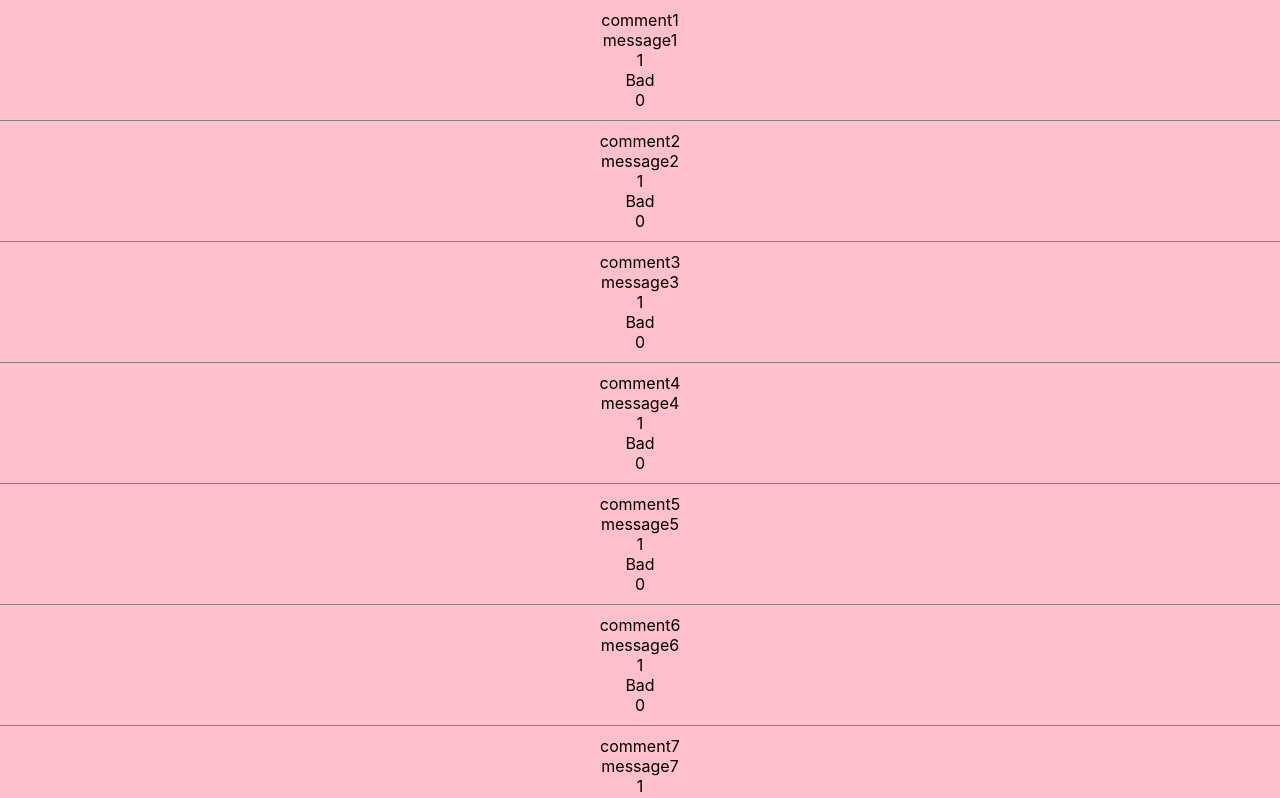
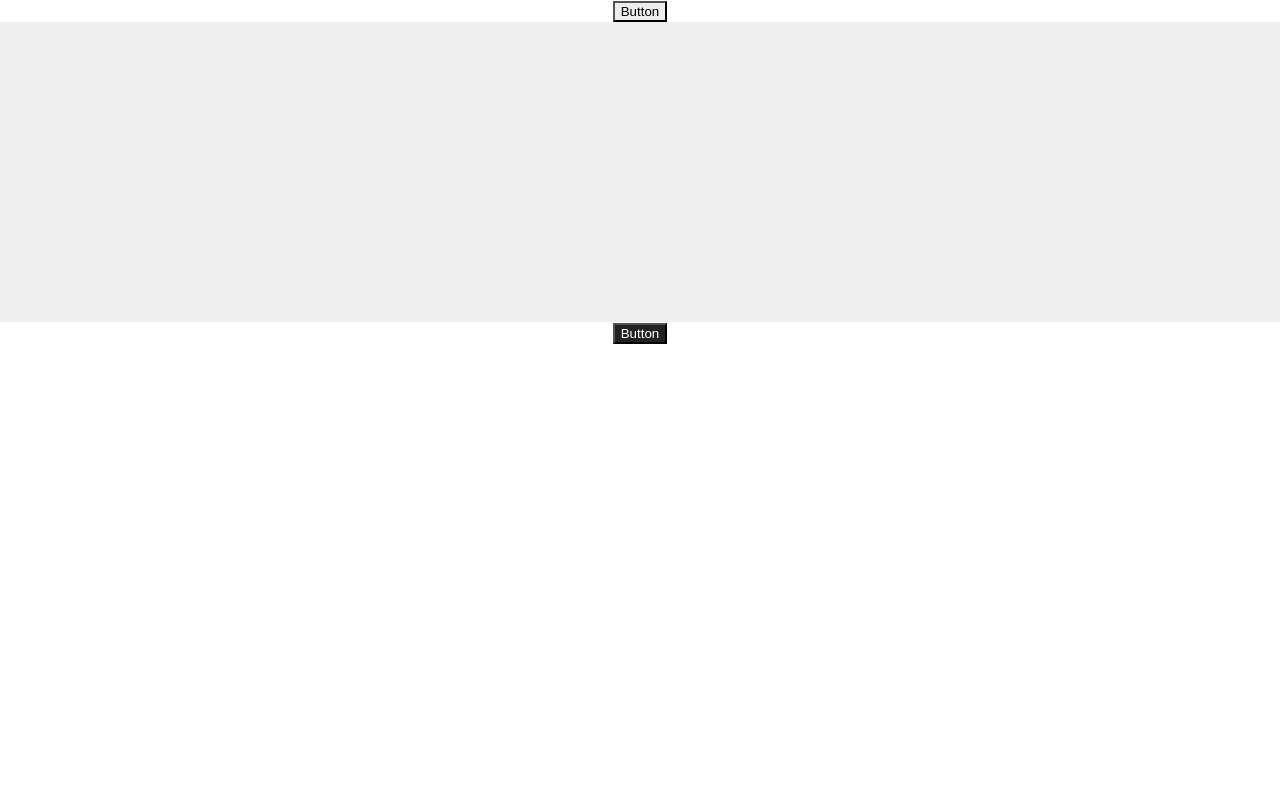
Before and after one commit to soohyunnn/my-app, a React (Create React App) app: page / in a window 1280 px wide. Shown: the top 798 px of the page. Built offline with nearby package versions, Linux system fonts and the light colour scheme.

Commit message:
한 번에 끝내는 React - React 공식문서로 디테일잡기 3-10.Context

```diff
--- a/src/App.js
+++ b/src/App.js
@@ -18,11 +18,13 @@
 import Button from "./components/3-7.HOC/Button";
 import Input from "./components/3-7.HOC/Input";
 import Memo from "./components/3-8.Memoization/Memo";
+import Example from "./components/3-10.Context/Example";
 
 function App() {
   return (
     <div className="App">
-      <Memo />
+      <Example />
+      {/* <Memo /> */}
       {/* <Input /> */}
       {/* <Button /> */}
       {/* <ThankyouDialog /> */}
--- /dev/null
+++ b/src/components/3-10.Context/Example.jsx
@@ -0,0 +1,39 @@
+import React, { Component } from "react";
+import { ThemeContext, themes } from "./ThemeContext";
+import ThemedButton from "./ThemedButton";
+
+export default class Example extends Component {
+  constructor(props) {
+    super(props);
+    this.state = {
+      theme: themes.light,
+    };
+
+    this.toggleTheme = () => {
+      this.setState((prev) => ({
+        theme: prev.theme === themes.dark ? themes.light : themes.dark,
+      }));
+    };
+  }
+  render() {
+    return (
+      <div>
+        <ThemeContext.Provider value={this.state.theme}>
+          <ThemedButton changeTheme={this.toggleTheme} />
+          <ThemeContext.Consumer>
+            {(theme) => (
+              <div
+                style={{
+                  height: 300,
+                  // width: 300,
+                  backgroundColor: theme.background,
+                }}
+              ></div>
+            )}
+          </ThemeContext.Consumer>
+        </ThemeContext.Provider>
+        <ThemedButton />
+      </div>
+    );
+  }
+}
--- /dev/null
+++ b/src/components/3-10.Context/ThemeContext.js
@@ -0,0 +1,16 @@
+import React from "react";
+
+export const themes = {
+  light: {
+    foreground: "#000000",
+    background: "#eeeeee",
+  },
+  dark: {
+    foreground: "#ffffff",
+    background: "#222222",
+  },
+};
+
+export const ThemeContext = React.createContext(
+  themes.dark // 기본값
+);
--- /dev/null
+++ b/src/components/3-10.Context/ThemedButton.jsx
@@ -0,0 +1,38 @@
+// import React, { Component } from "react";
+// import { ThemeContext } from "./ThemeContext";
+
+// class ThemedButton extends Component {
+//   render() {
+//     let props = this.props;
+//     let theme = this.context;
+//     return (
+//       <button
+//         {...props}
+//         onClick={props.changeTheme}
+//         style={{ backgroundColor: theme.background, color: theme.foreground }}
+//       >
+//         Button
+//       </button>
+//     );
+//   }
+// }
+
+// ThemedButton.contextType = ThemeContext;
+
+// export default ThemedButton;
+
+import React, { useContext } from "react";
+import { ThemeContext } from "./ThemeContext";
+
+export default function ThemedButton(props) {
+  const theme = useContext(ThemeContext);
+  return (
+    <button
+      {...props}
+      onClick={props.changeTheme}
+      style={{ backgroundColor: theme.background, color: theme.foreground }}
+    >
+      Button
+    </button>
+  );
+}
```
